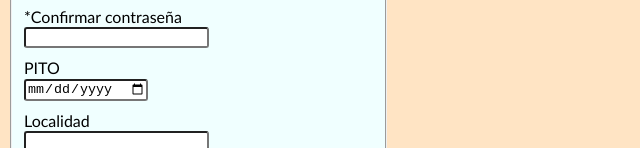
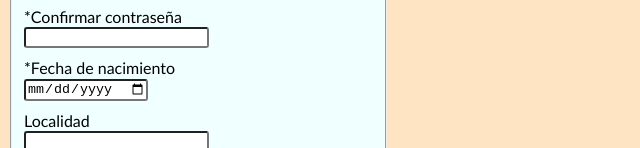
Before and after one commit to PabloNavarroRodriguez/PabloNavarroRodriguez.github.io, a plain HTML site: page index.html in a window 1280 px wide. Shown: the part 625-773 px from the top of the page, without its empty margins (0-640 px from the left). Drawn offline with Linux system fonts and the light colour scheme.

Commit message:
Update index.html

```diff
--- a/index.html
+++ b/index.html
@@ -33,7 +33,7 @@
             <label for="">*Confirmar contraseña</label><br>
             <input type="password" required><br>
 
-            <label for="">PITO</label><br>
+            <label for="">*Fecha de nacimiento</label><br>
             <input type="date" required><br>
 
             <label for="">Localidad</label><br>
```
